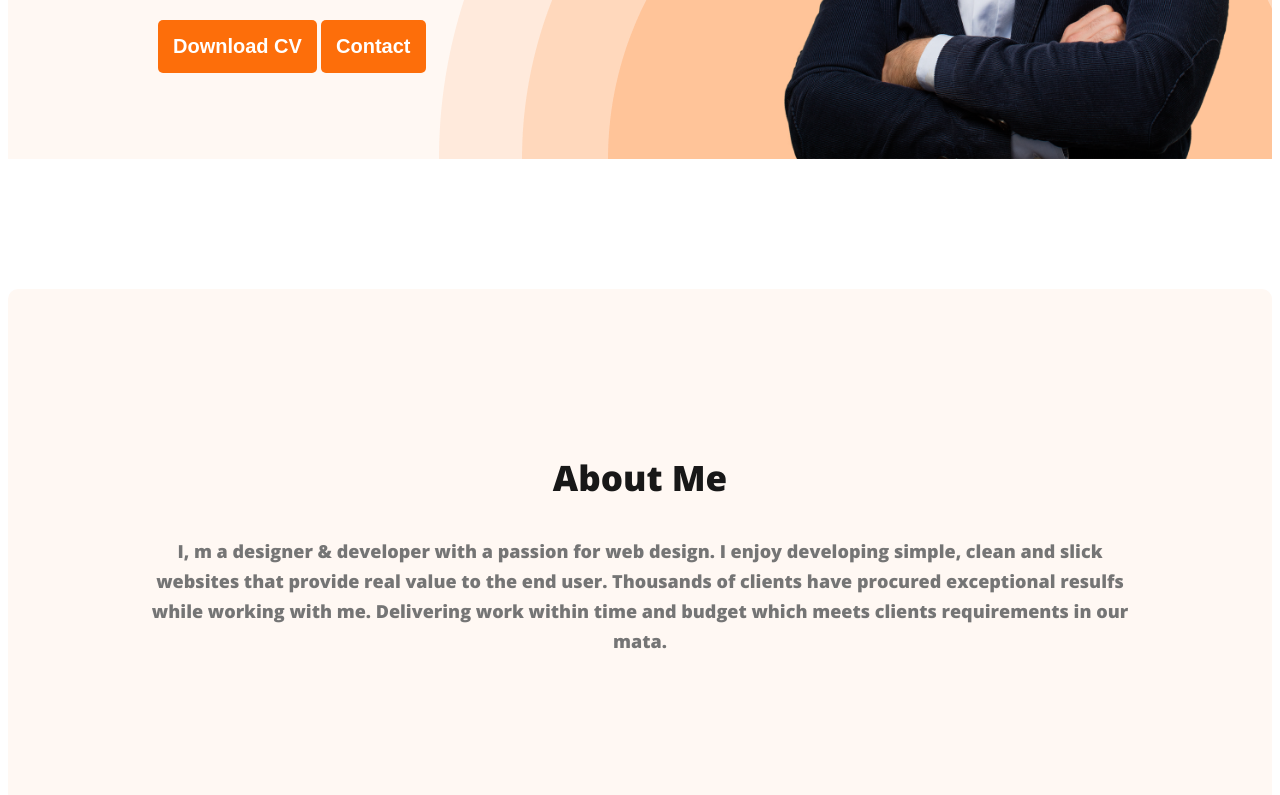
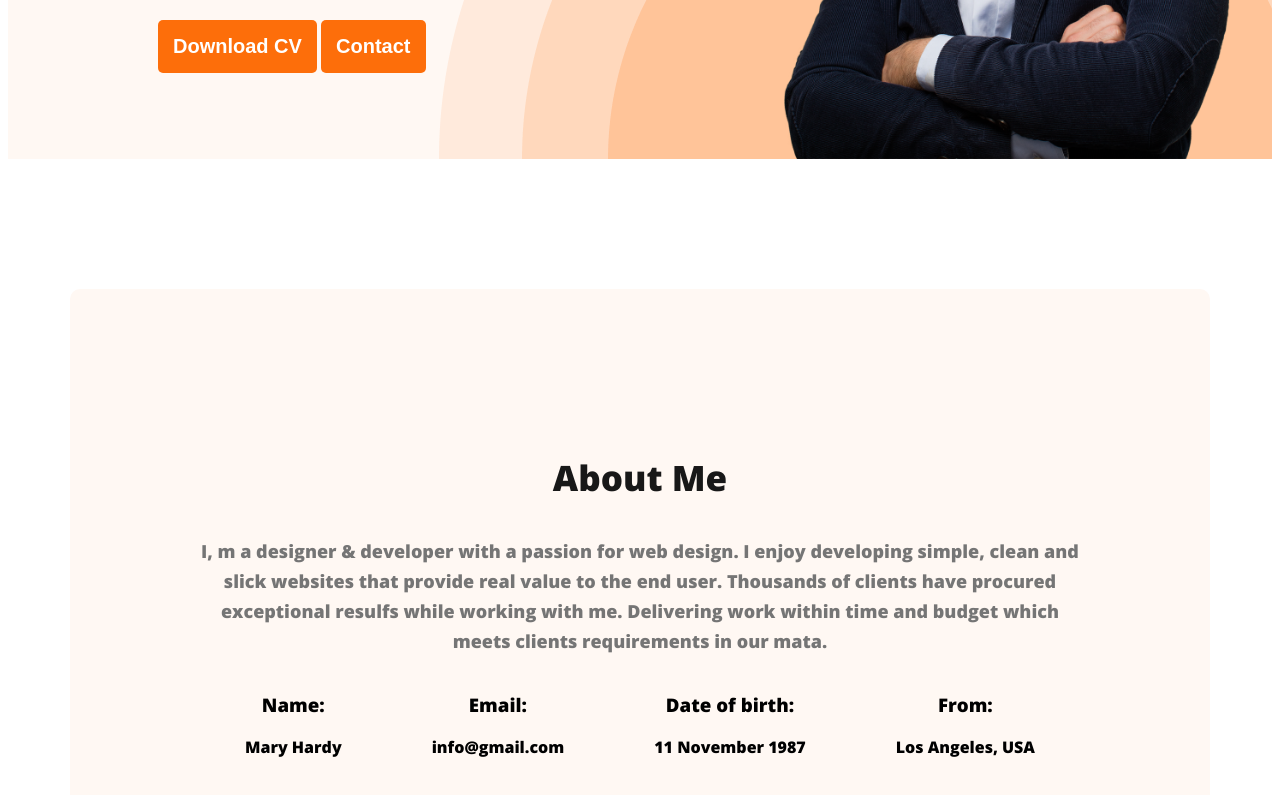
Before and after one commit to Tonmoy6/tonmoy-web-dev-porttfolio, a plain HTML site: page index.html in a window 1280 px wide. Shown: the part 609-1404 px from the top of the page. Drawn offline with nearby package versions, Linux system fonts and the light colour scheme; a web font is replaced by a local one.

Commit message:
added tags in main

```diff
--- a/index.html
+++ b/index.html
@@ -36,6 +36,25 @@
         <section class="about">
             <h3 class="section-title">About Me</h3>
             <p class="section-details">I, m a designer & developer with a passion for web design. I enjoy developing simple, clean and slick websites that provide real value to the end user. Thousands of clients have procured exceptional resulfs while working with me. Delivering work within time and budget which meets clients requirements in our mata.</p>
+
+            <div class="about-info-container">
+                <div class="about-info">
+                    <h3 class="info-title">Name:</h3>
+                    <p class="info-description">Mary Hardy</p>
+                </div>
+                <div class="about-info">
+                    <h3 class="info-title">Email:</h3>
+                    <p class="info-description">info@gmail.com</p>
+                </div>
+                <div class="about-info">
+                    <h3 class="info-title">Date of birth:</h3>
+                    <p class="info-description">11 November 1987</p>
+                </div>
+                <div class="about-info">
+                    <h3 class="info-title">From:</h3>
+                    <p class="info-description">Los Angeles, USA</p>
+                </div>
+            </div>
         </section>
 
     </main>
--- a/style/styleportffolio.css
+++ b/style/styleportffolio.css
@@ -81,6 +81,17 @@ nav a{
 
 /*main section style*/
 
+main{
+    max-width: 1140px;
+    margin: 0px auto;
+}
+.about-info-container{
+    display: flex;
+    justify-content: space-around;
+}
+.about-info{
+    text-align: center;
+}
 
 /*about section style*/
 .about{
@@ -91,9 +102,9 @@ nav a{
 }
 .section-title{
     color:#181818;
-text-align: center;
-font-size: 35px;
-font-weight: 700;
+    text-align: center;
+    font-size: 35px;
+    font-weight: 700;
 }
 .section-details{
     color:#757575;
```
